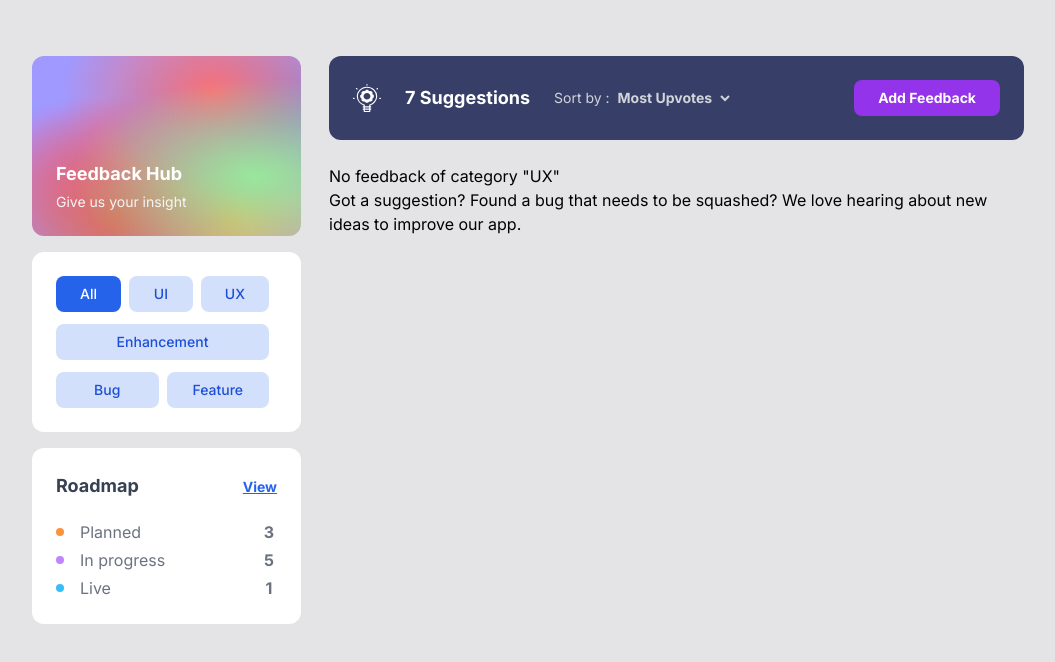
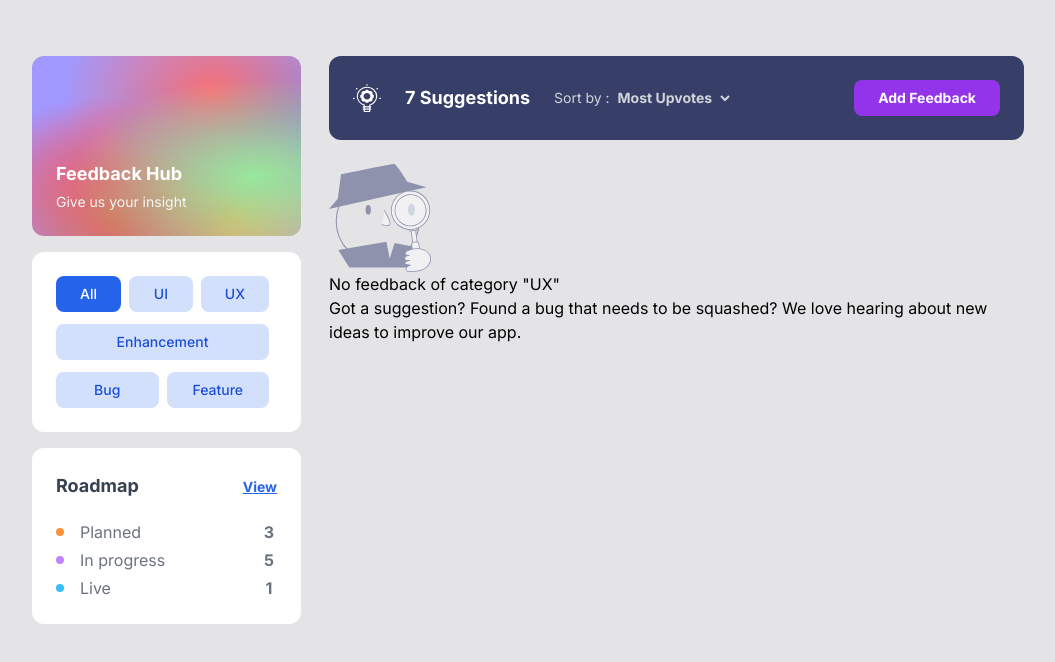
Before and after one commit to katsuragawaa/feedback-hub, a Vue app: page / in a window 1280 px wide. Shown: the top 662 px of the page, without its empty margins (112-1167 px from the left). Built offline with nearby package versions, Linux system fonts and the light colour scheme.

Commit message:
Add image

```diff
--- a/src/components/feedback-list/FeedbackEmpty.vue
+++ b/src/components/feedback-list/FeedbackEmpty.vue
@@ -1,4 +1,7 @@
 <template>
+  <div>
+    <img src="../../assets/suggestions/illustration-empty.svg" />
+  </div>
   <div>No feedback of category "UX"</div>
   <div>Got a suggestion? Found a bug that needs to be squashed? We love hearing about new ideas to improve our app.</div>
 </template>
```
